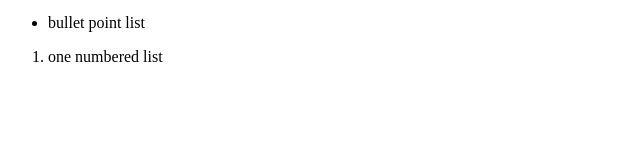
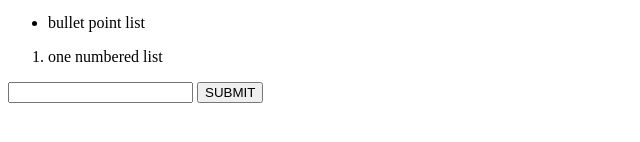
Before and after one commit to donwanhickey/portfolio, a plain HTML site: page index.html in a window 1280 px wide. Shown: the part 420-562 px from the top of the page, without its empty margins (0-640 px from the left). Drawn offline with Linux system fonts and the light colour scheme.

Commit message:
Very last portfolio

```diff
--- a/index.html
+++ b/index.html
@@ -26,6 +26,9 @@
     <ol>
         <li>one numbered list</li>
     </ol>
+    <input type="input">
+    <button>SUBMIT</button>
+
 
 
     <div </body>
```
